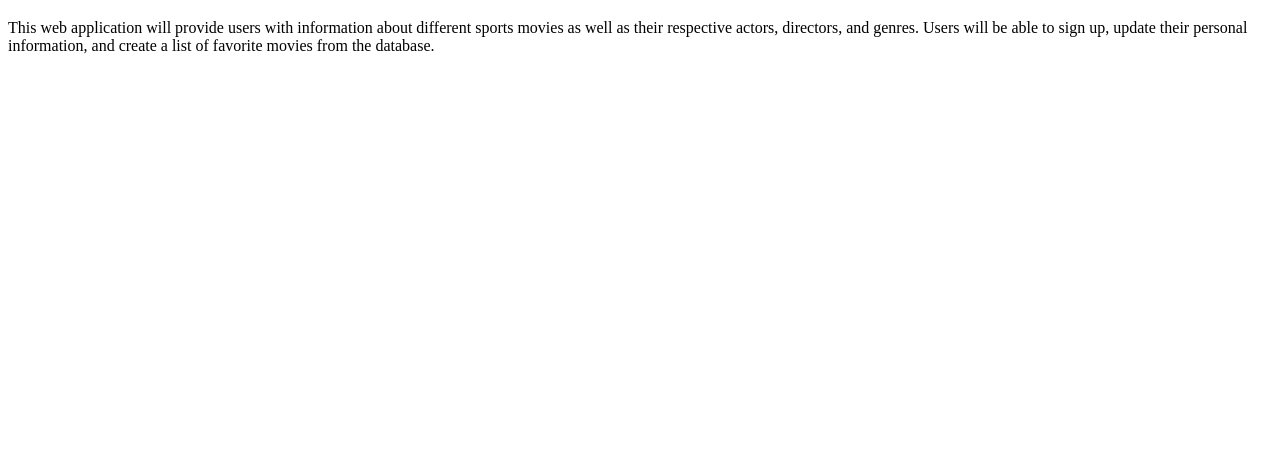
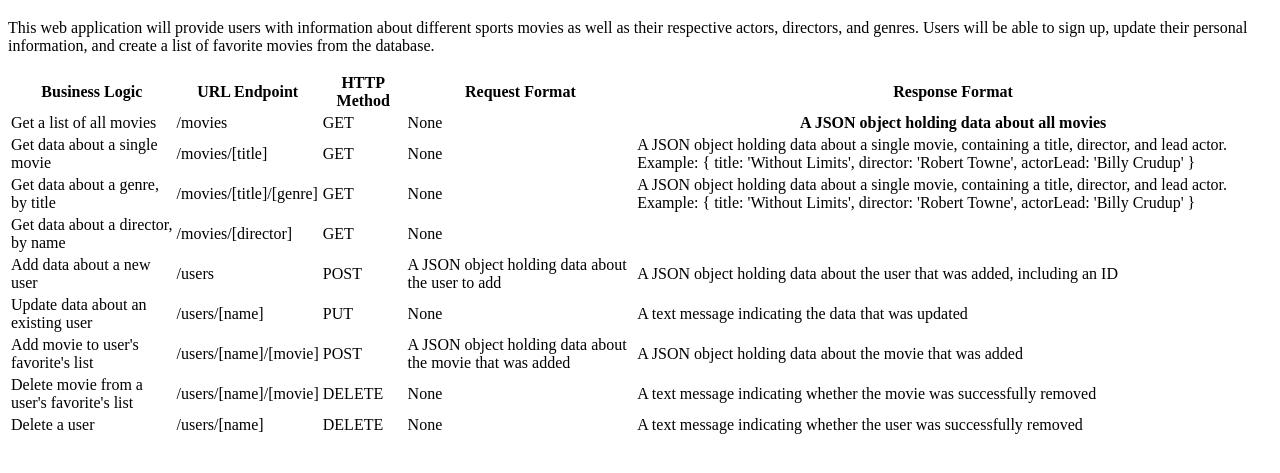
Before and after one commit to tyler-kunce/movie_api, a website: page public/documentation.html in a window 1280 px wide. Shown: the part 61-534 px from the top of the page. Drawn offline with Linux system fonts and the light colour scheme.

Commit message:
Update documentation.html
Created table documenting logic/function, URL endpoint, HTTP method, request format, and response format

```diff
--- a/public/documentation.html
+++ b/public/documentation.html
@@ -13,5 +13,93 @@
       Users will be able to sign up, update their personal information, and
       create a list of favorite movies from the database.
     </p>
+    <table>
+      <thead>
+        <tr>
+          <th>Business Logic</th>
+          <th>URL Endpoint</th>
+          <th>HTTP Method</th>
+          <th>Request Format</th>
+          <th>Response Format</th>
+        </tr>
+      </thead>
+      <tbody>
+        <tr>
+          <td>Get a list of all movies</td>
+          <td>/movies</td>
+          <td>GET</td>
+          <td>None</td>
+          <th>A JSON object holding data about all movies</th>
+        </tr>
+        <tr>
+          <td>Get data about a single movie</td>
+          <td>/movies/[title]</td>
+          <td>GET</td>
+          <td>None</td>
+          <td>A JSON object holding data about a single movie, containing a title, director, and lead actor. Example:
+            {
+              title: 'Without Limits',
+              director: 'Robert Towne',
+              actorLead: 'Billy Crudup'
+            }
+          </td>
+        </tr>
+        <tr>
+          <td>Get data about a genre, by title</td>
+          <td>/movies/[title]/[genre]</td>
+          <td>GET</td>
+          <td>None</td>
+          <td>A JSON object holding data about a single movie, containing a title, director, and lead actor. Example:
+            {
+              title: 'Without Limits',
+              director: 'Robert Towne',
+              actorLead: 'Billy Crudup'
+            }
+          </td>
+        </tr>
+        <tr>
+          <td>Get data about a director, by name</td>
+          <td>/movies/[director]</td>
+          <td>GET</td>
+          <td>None</td>
+          <td></td>
+        </tr>
+        <tr>
+          <td>Add data about a new user</td>
+          <td>/users</td>
+          <td>POST</td>
+          <td>A JSON object holding data about the user to add</td>
+          <td>A JSON object holding data about the user that was added, including an ID</td>
+        </tr>
+        <tr>
+          <td>Update data about an existing user</td>
+          <td>/users/[name]</td>
+          <td>PUT</td>
+          <td>None</td>
+          <td>A text message indicating the data that was updated</td>
+        </tr>
+        <tr>
+          <td>Add movie to user's favorite's list</td>
+          <td>/users/[name]/[movie]</td>
+          <td>POST</td>
+          <td>A JSON object holding data about the movie that was added</td>
+          <td>A JSON object holding data about the movie that was added</td>
+        </tr>
+        <tr>
+          <td>Delete movie from a user's favorite's list</td>
+          <td>/users/[name]/[movie]</td>
+          <td>DELETE</td>
+          <td>None</td>
+          <td>A text message indicating whether the movie was successfully removed</td>
+        </tr>
+        <tr>
+          <td>Delete a user</td>
+          <td>/users/[name]</td>
+          <td>DELETE</td>
+          <td>None</td>
+          <td>A text message indicating whether the user was successfully removed</td>
+        </tr>
+      </tbody>
+    </table>
   </body>
 </html>
```
